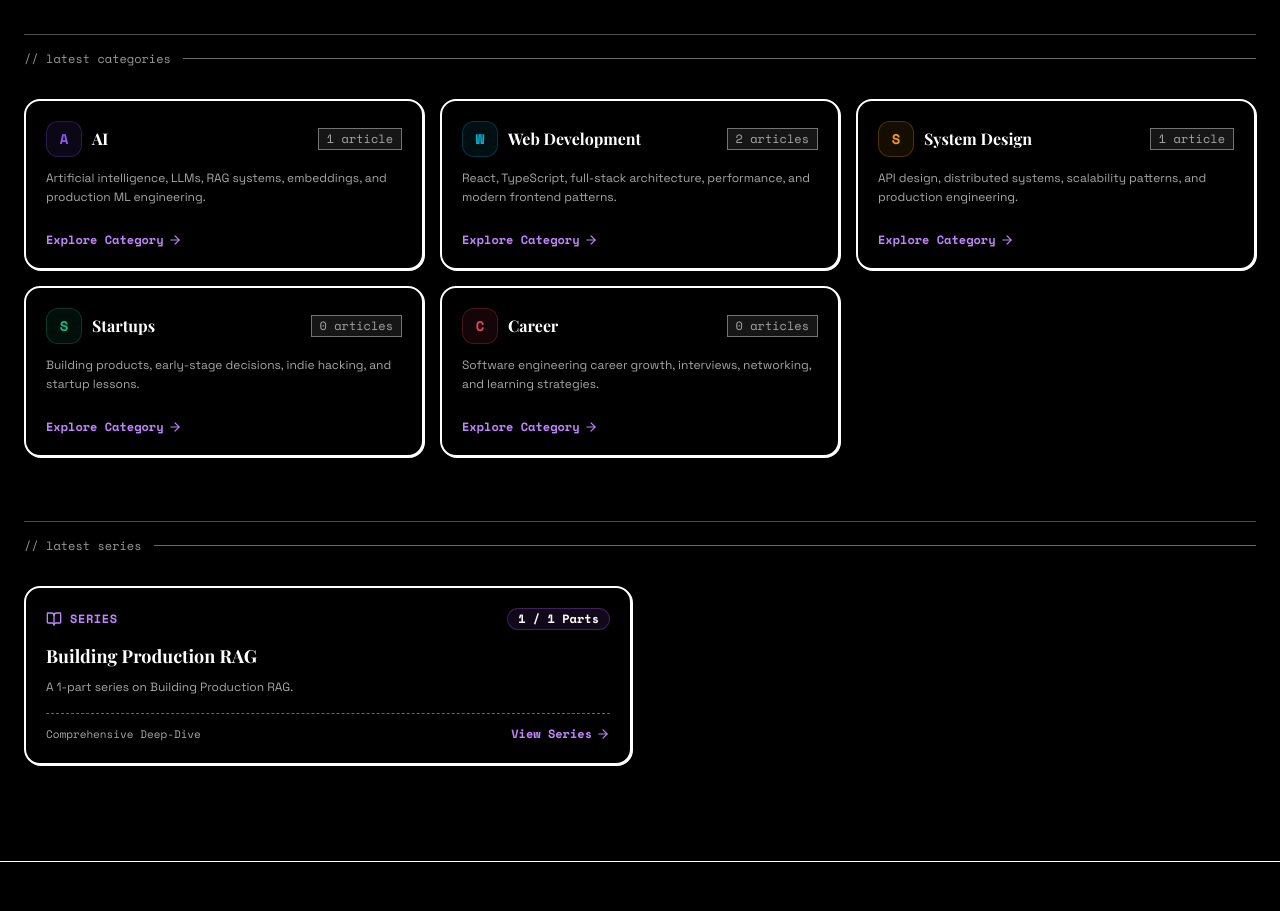
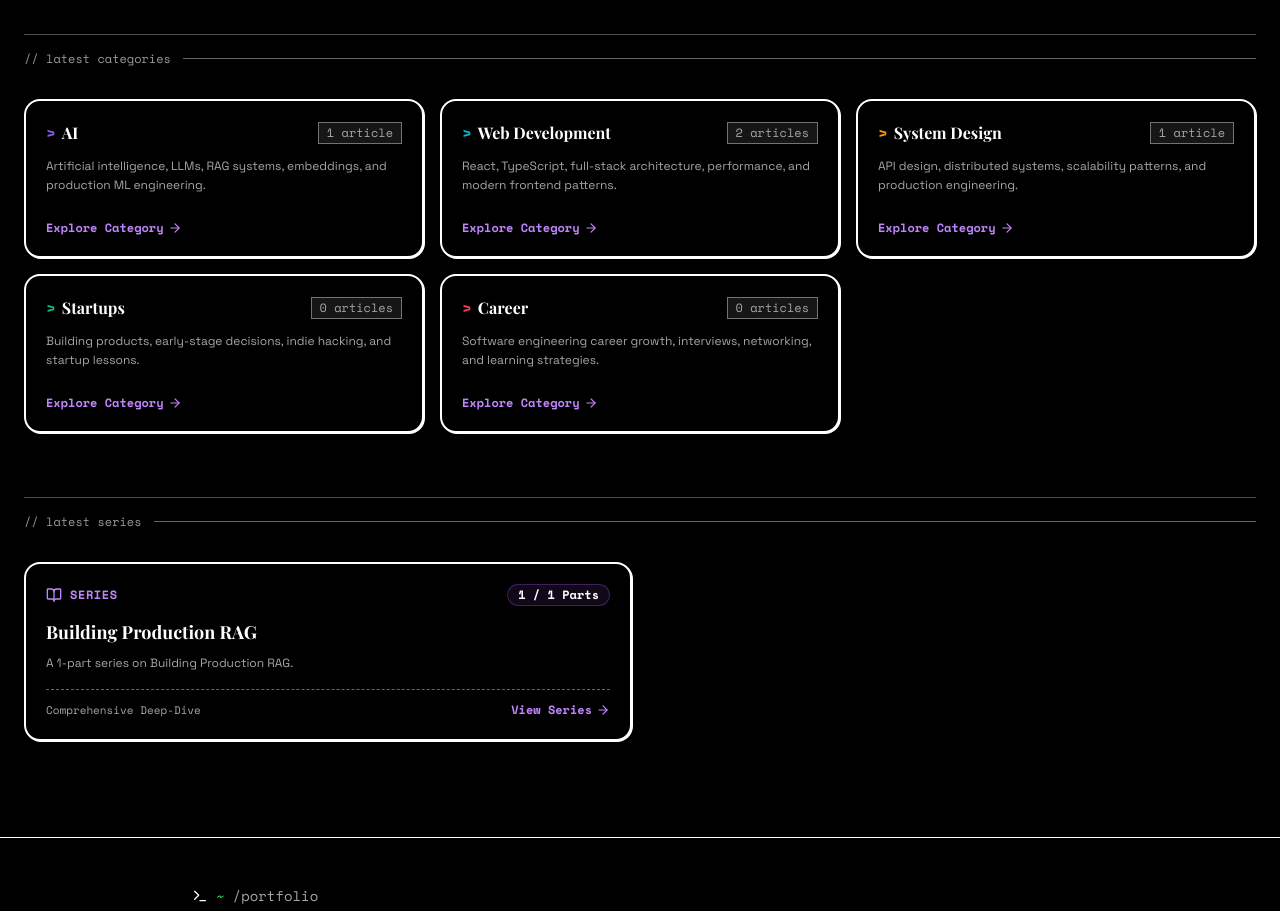
Before and after one commit to adityakumarsingh2/portfolio, a React (Vite) app in the folder client/: page /articles in a window 1280 px wide. Shown: the part 1720-2631 px from the top of the page. Built offline with nearby package versions, Linux system fonts and the light colour scheme; no server answers; the HTML template or start-up script is replaced by a standard one.

Commit message:
Replace icons of latest categories to minimilistic icon '>'

```diff
--- a/client/src/pages/Articles.tsx
+++ b/client/src/pages/Articles.tsx
@@ -139,17 +139,13 @@ export default function Articles() {
                       >
                         <div>
                           <div className="flex items-center justify-between mb-3">
-                            <div className="flex items-center gap-2.5">
-                              <div
-                                className="w-9 h-9 rounded-xl flex items-center justify-center border font-mono text-sm font-bold"
-                                style={{
-                                  background: `${cat.color}15`,
-                                  borderColor: `${cat.color}40`,
-                                  color: cat.color,
-                                }}
+                            <div className="flex items-center gap-1.5">
+                              <span
+                                className="font-mono text-base font-bold flex-shrink-0"
+                                style={{ color: cat.color }}
                               >
-                                {cat.label[0]}
-                              </div>
+                                {">"}
+                              </span>
                               <h3 className="font-display font-bold text-base text-foreground group-hover:text-purple-400 transition-colors">
                                 {cat.label}
                               </h3>
```
